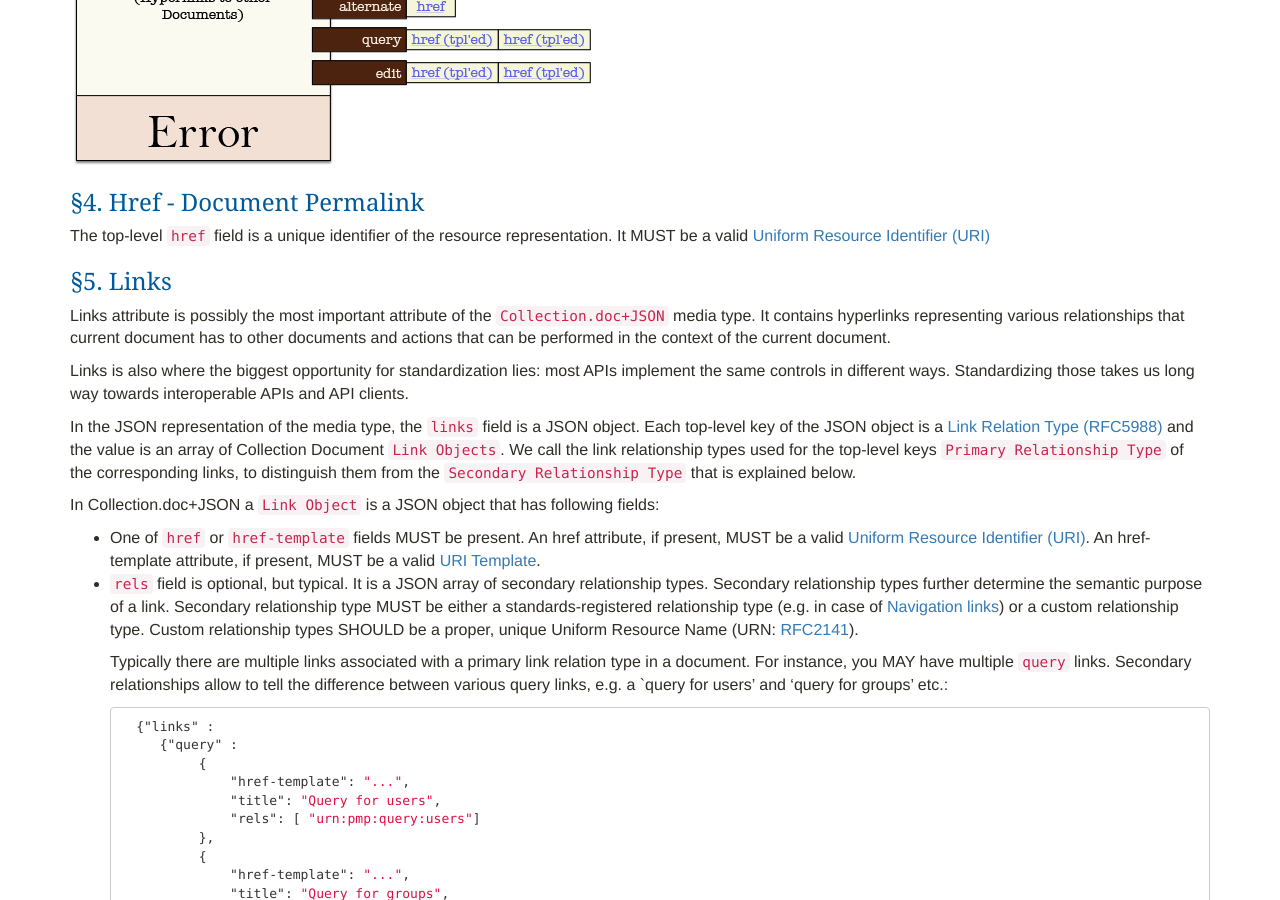
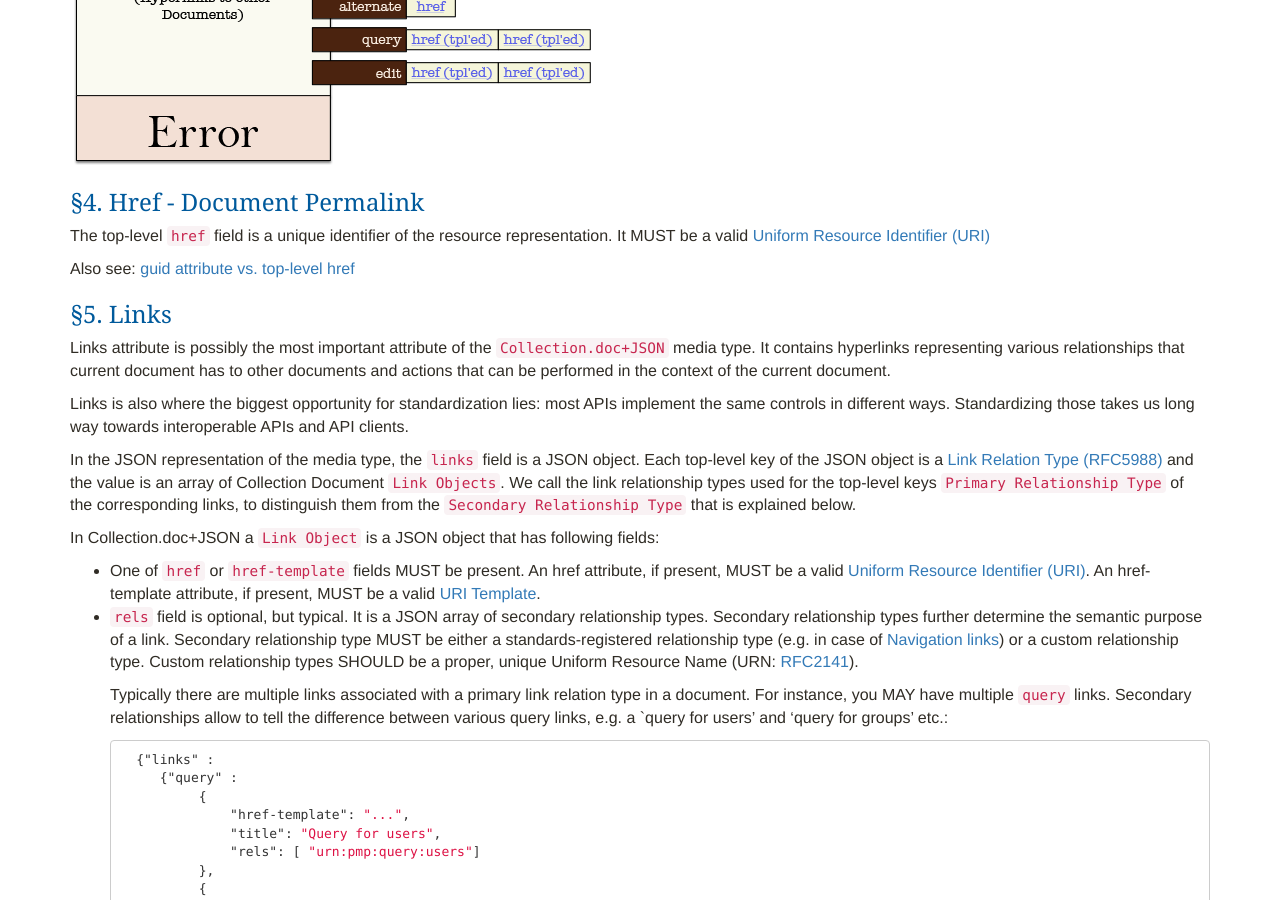
Before and after one commit to npr/cdoc-spec-site, a Jekyll site: the page built from index.md, in a window 1280 px wide and 900 px high, scrolled down 2247 px. Built offline with Jekyll 4.4.1, drawn with Linux system fonts in a browser that asks for light colours; nearby versions of some CDN libraries; Markdown is read by kramdown in place of the engine named in the settings; some of the changed lines change nothing that is shown.

Commit message:
fixing wording for guid

```diff
--- a/_includes/attributes.md
+++ b/_includes/attributes.md
@@ -8,7 +8,7 @@
 
 Read-only, optional.May be present on output only. Unique internal identifier of a document. A UUIDv4 schema SHOULD be used for generating guids. The only time an API client needs GUID directly is when creating a new document. Documents that are merely collections of search results will not have a GUID, as a search result collection is a dynamic resource identified by the URL of the search query itself.
 
-The difference between the top-level "href" field of a doucment and the "guid" attribute is that "href" identifies document representation as served by a specific API endpoint, whereas "guid" can identify the content item itself. If the same content is published as two Collection.Doc documents by two API servers, they SHOULD have the same guid, but they MAY have different hrefs.
+<a name="guid-vs-href"></a>The difference between the top-level "href" field of a doucment and the "guid" attribute is that "href" identifies document representation as served by a specific API endpoint, whereas "guid" can identify the content item itself. If the same content is published as two Collection.Doc documents by two API servers, they SHOULD have the same guid, but they MAY have different hrefs.
 
 #### title
 
--- a/_includes/permalink.md
+++ b/_includes/permalink.md
@@ -1,3 +1,5 @@
 ### Href - Document Permalink
 
 The top-level `href` field is a unique identifier of the resource representation. It MUST be a valid [Uniform Resource Identifier (URI)](http://tools.ietf.org/html/rfc3986)
+
+Also see: [guid attribute vs. top-level href](#guid-vs-href)
```
